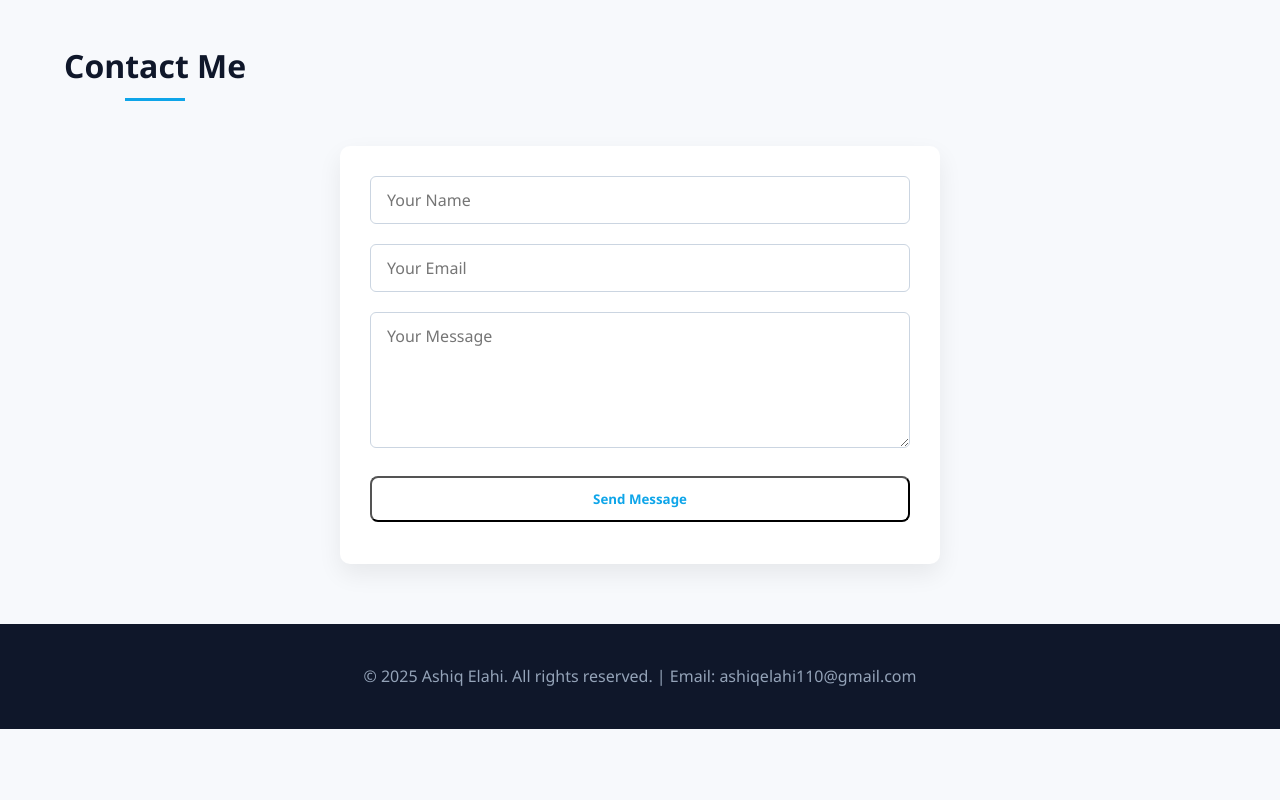
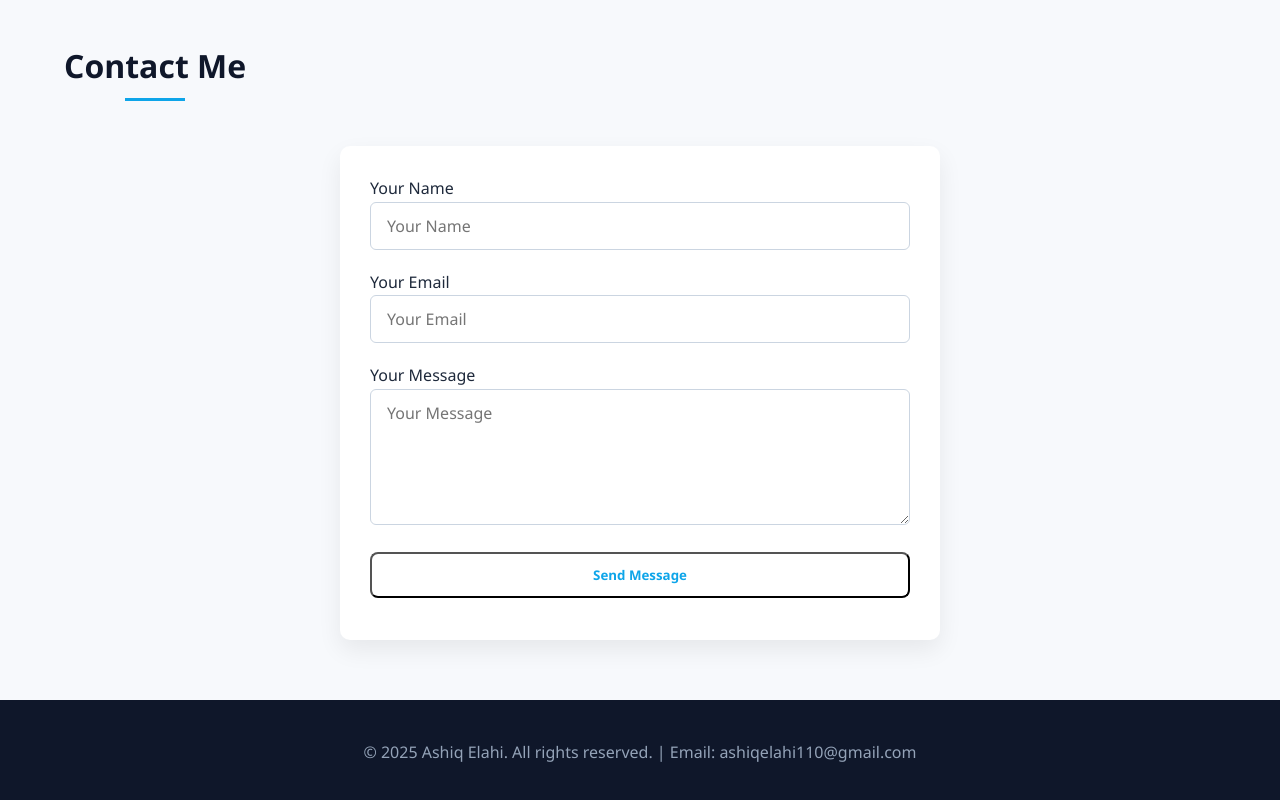
Before and after one commit to ashiqelahi110/Ashiq_Elahi_Portfolio, a plain HTML site: page index.html in a window 1280 px wide. Shown: the part 4996-5796 px from the top of the page. Before the commit the page ends 5725 px from the top, so only its background shows below. Drawn offline with Linux system fonts and the light colour scheme; a web font is replaced by a local one.

Commit message:
Add labels for contact form fields

```diff
--- a/index.html
+++ b/index.html
@@ -268,17 +268,20 @@
 
                 <!-- OPTIONAL: Name Field -->
                 <div class="form-group">
-                    <input type="text" name="name" placeholder="Your Name" data-i18n="contact.name" data-i18n-attr="placeholder" required>
+                    <label for="name" data-i18n="contact.name">Your Name</label>
+                    <input id="name" type="text" name="name" placeholder="Your Name" data-i18n="contact.name" data-i18n-attr="placeholder" required>
                 </div>
 
                 <!-- OPTIONAL: Email Field -->
                 <div class="form-group">
-                    <input type="email" name="email" placeholder="Your Email" data-i18n="contact.email" data-i18n-attr="placeholder" required>
+                    <label for="email" data-i18n="contact.email">Your Email</label>
+                    <input id="email" type="email" name="email" placeholder="Your Email" data-i18n="contact.email" data-i18n-attr="placeholder" required>
                 </div>
 
                 <!-- OPTIONAL: Message Field -->
                 <div class="form-group">
-                    <textarea name="message" rows="5" placeholder="Your Message" data-i18n="contact.message" data-i18n-attr="placeholder" required></textarea>
+                    <label for="message" data-i18n="contact.message">Your Message</label>
+                    <textarea id="message" name="message" rows="5" placeholder="Your Message" data-i18n="contact.message" data-i18n-attr="placeholder" required></textarea>
                 </div>
 
                 <!-- Hidden Input (optional but recommended) -->
```
